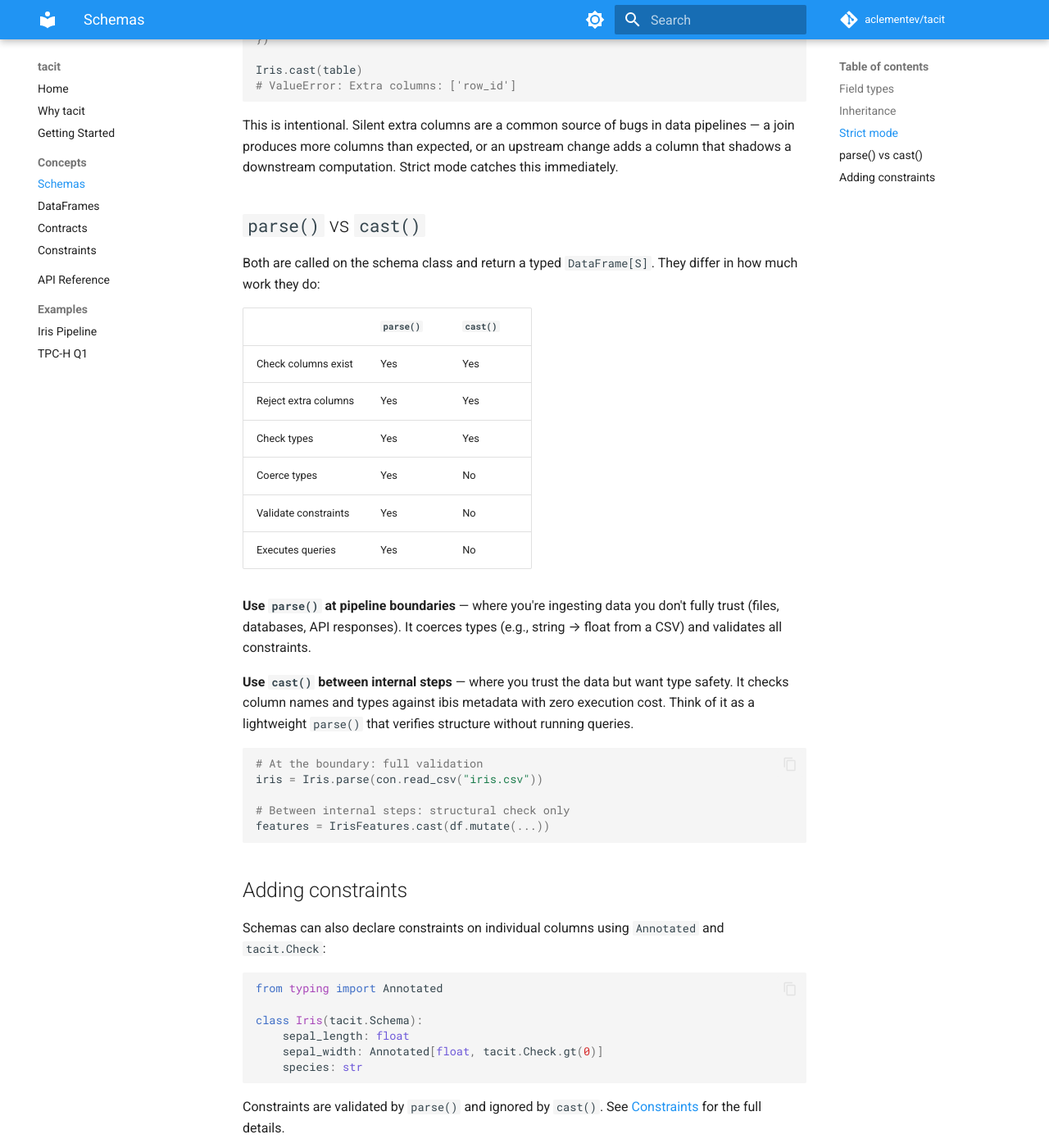
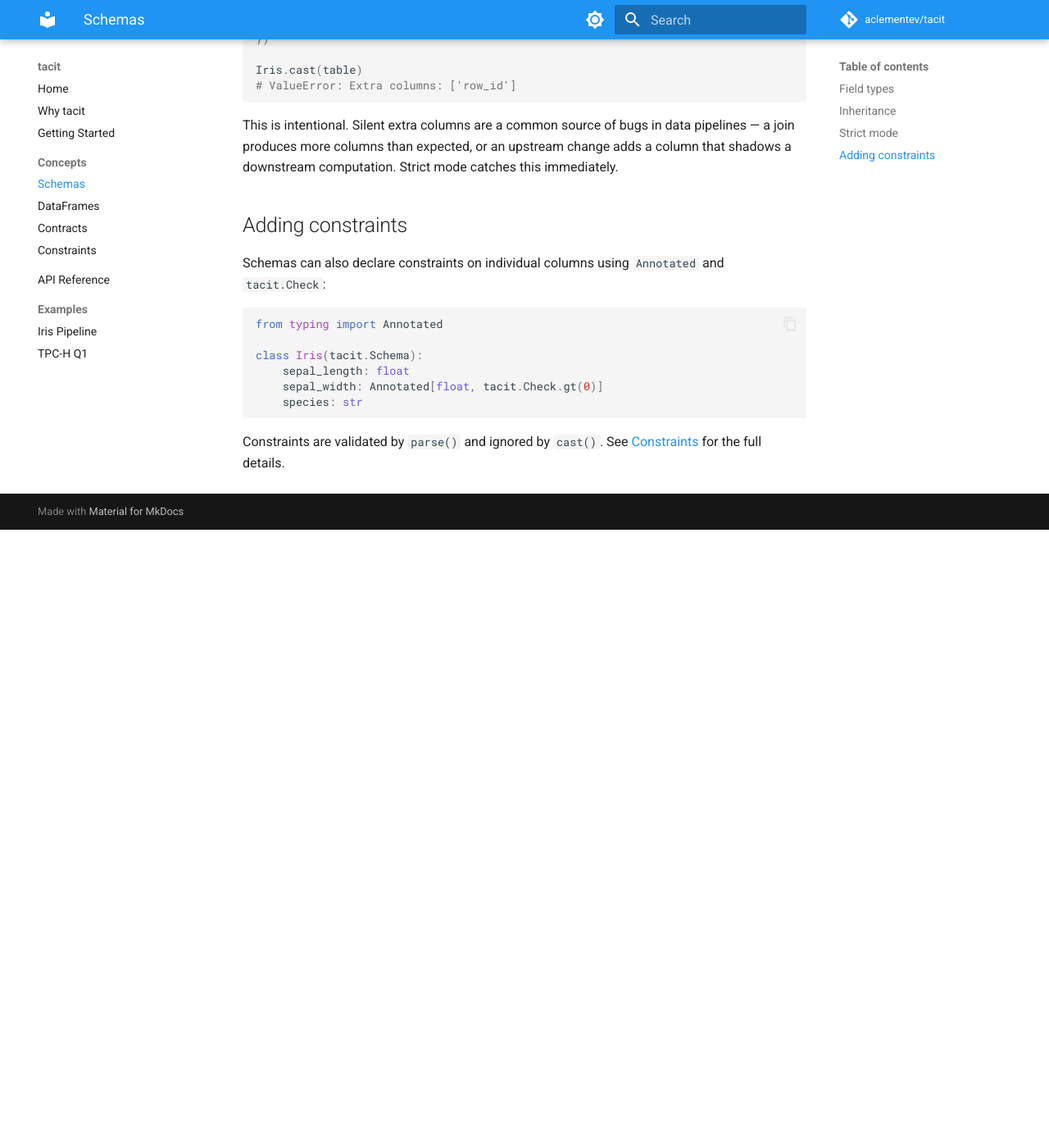
Before and after one commit to aclementev/tacit, an MkDocs documentation site: the page built from docs/concepts/schemas.md, in a window 1280 px wide and 1400 px high, scrolled down 1861 px. Shown: the whole window at 82% size. Built offline with MkDocs 1.6.1 and Material for MkDocs 9.7.7, drawn with Linux system fonts in a browser that asks for light colours; comment, search, counter and statistics services are not loaded; after the commit the page ends 2507 px from its top, so only the background shows below that.

Commit message:
feat: docs improvements

````diff
--- a/docs/concepts/schemas.md
+++ b/docs/concepts/schemas.md
@@ -88,37 +88,6 @@ pipelines — a join produces more columns than expected, or an upstream change
 adds a column that shadows a downstream computation. Strict mode catches this
 immediately.
 
-## `parse()` vs `cast()`
-
-Both are called on the schema class and return a typed `DataFrame[S]`. They
-differ in how much work they do:
-
-| | `parse()` | `cast()` |
-|---|-----------|----------|
-| Check columns exist | Yes | Yes |
-| Reject extra columns | Yes | Yes |
-| Check types | Yes | Yes |
-| Coerce types | Yes | No |
-| Validate constraints | Yes | No |
-| Executes queries | Yes | No |
-
-**Use `parse()` at pipeline boundaries** — where you're ingesting data you
-don't fully trust (files, databases, API responses). It coerces types (e.g.,
-string → float from a CSV) and validates all constraints.
-
-**Use `cast()` between internal steps** — where you trust the data but want
-type safety. It checks column names and types against ibis metadata with zero
-execution cost. Think of it as a lightweight `parse()` that verifies structure
-without running queries.
-
-```python
-# At the boundary: full validation
-iris = Iris.parse(con.read_csv("iris.csv"))
-
-# Between internal steps: structural check only
-features = IrisFeatures.cast(df.mutate(...))
-```
-
 ## Adding constraints
 
 Schemas can also declare constraints on individual columns using `Annotated`
````
Also changed, not shown: docs/concepts/dataframes.md (+4 -4 lines), docs/index.md (+7 -6 lines), docs/why.md (+8 -4 lines).
